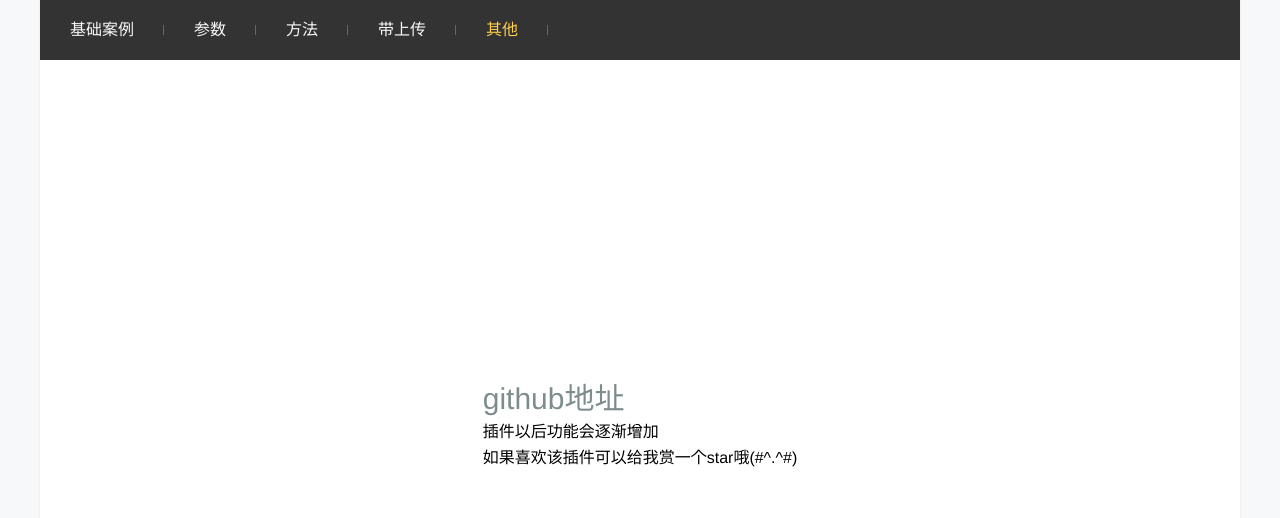
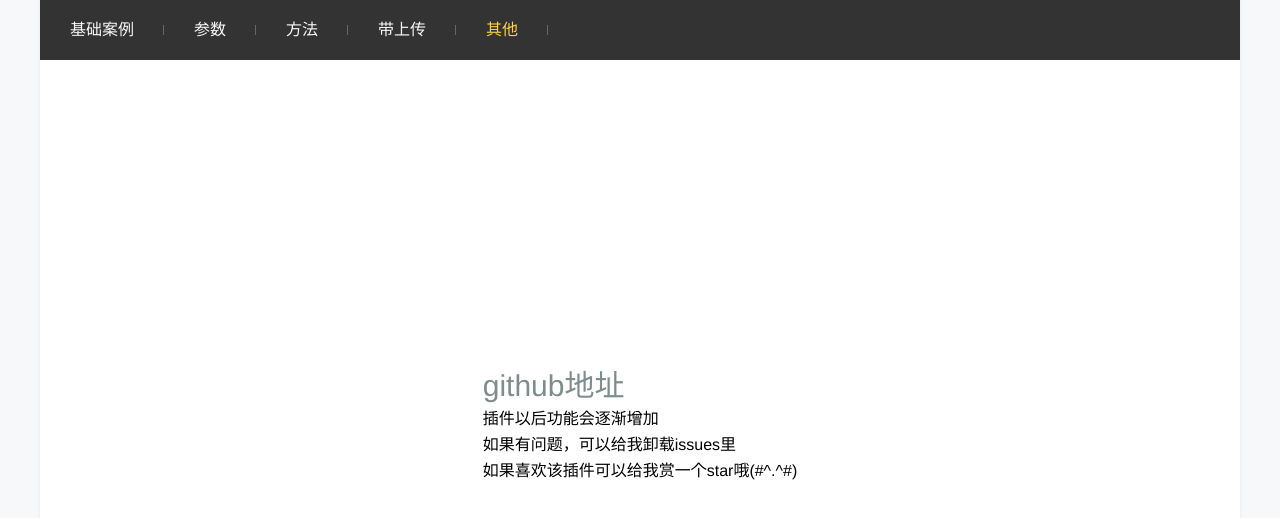
Before and after one commit to heikaimu/picture-preview-example, a Vue app: page /#/index/other in a window 1280 px wide. Shown: the top 518 px of the page. Built offline with nearby package versions, Linux system fonts and the light colour scheme; what muse-ui would draw is missing.

Commit message:
文字修改

```diff
--- a/src/view/other.vue
+++ b/src/view/other.vue
@@ -3,6 +3,7 @@
       <div>
         <a class="address" href="https://github.com/heikaimu/vue-picture-preview">github地址</a>
         <p>插件以后功能会逐渐增加</p>
+        <p>如果有问题，可以给我卸载issues里</p>
         <p>如果喜欢该插件可以给我赏一个star哦(#^.^#)</p>
       </div>
     </div>
```
